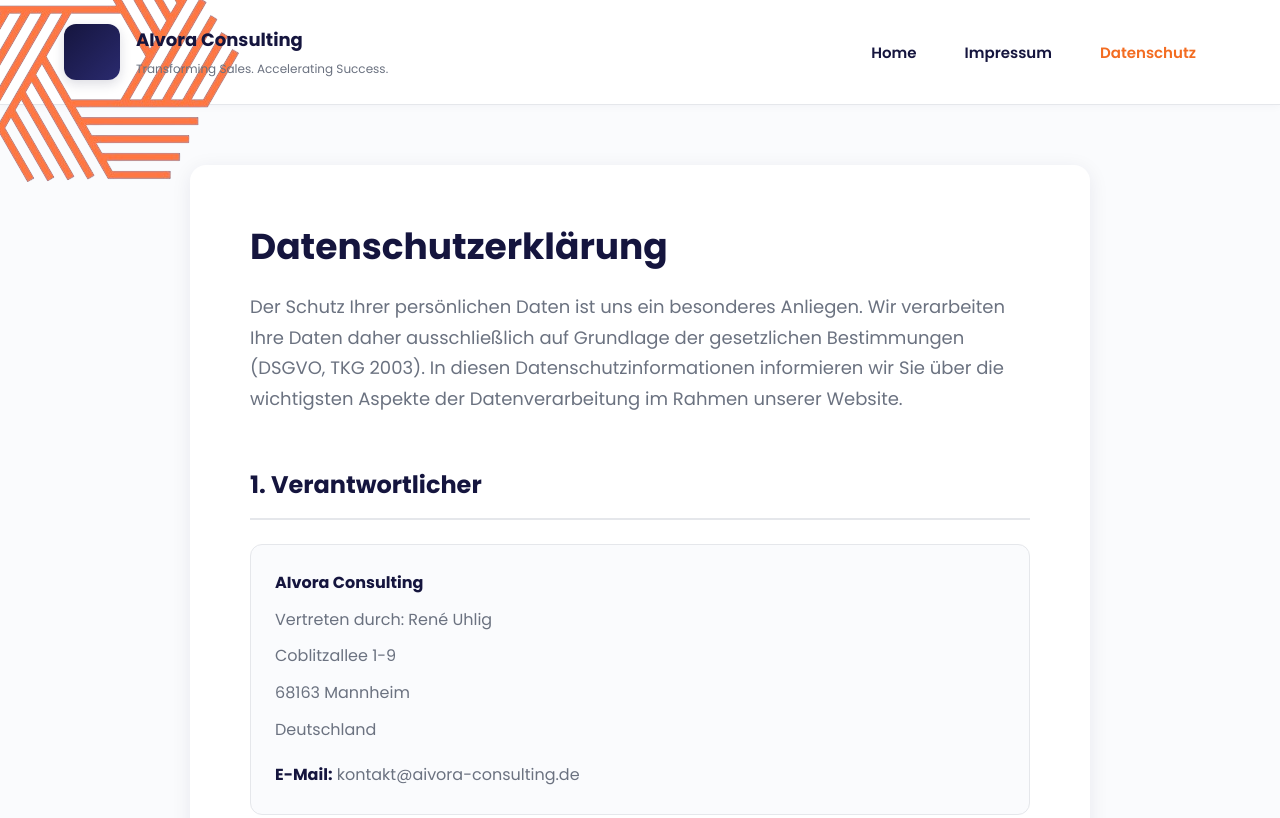
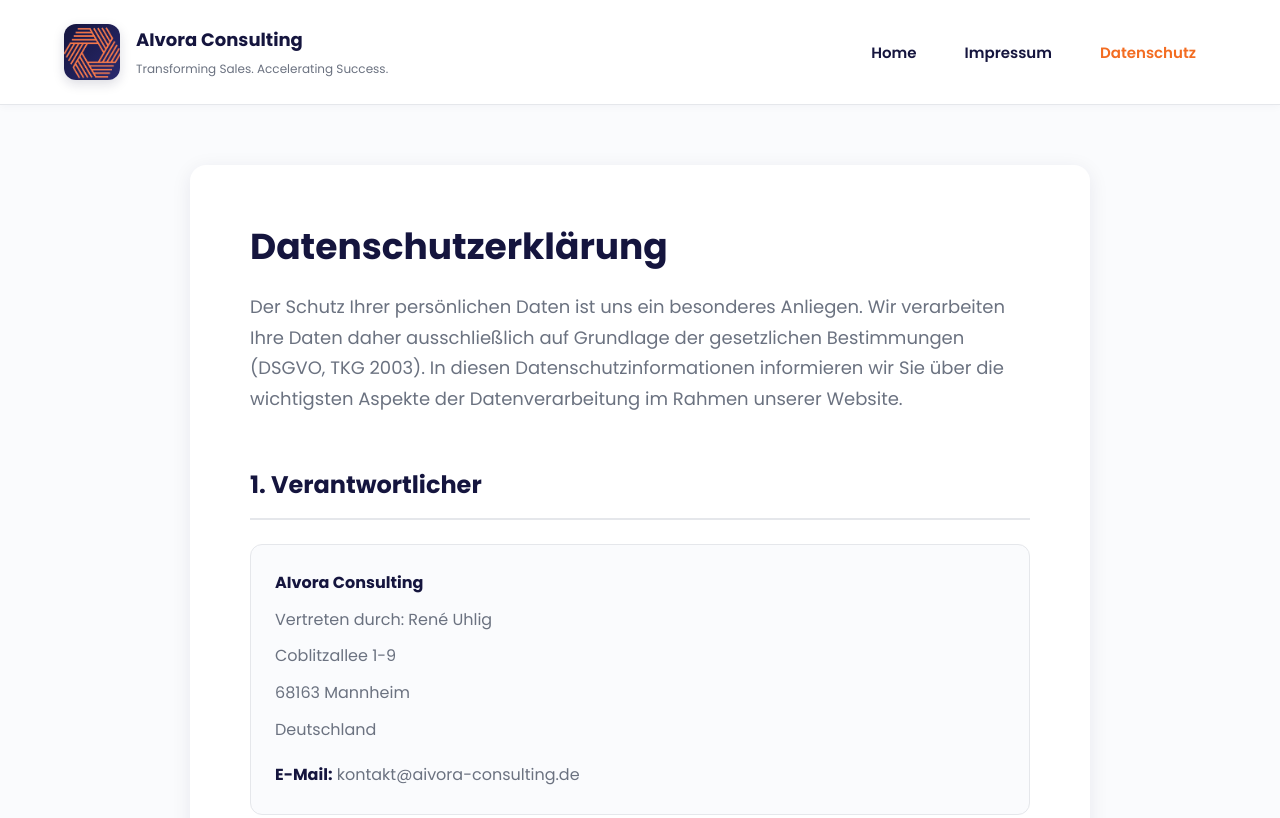
Before and after one commit to reneuhlig/aivora-consulting, a plain HTML site: page datenschutz.html in a window 1280 px wide. Shown: the top 818 px of the page. Drawn offline with Linux system fonts and the light colour scheme.

Commit message:
update design

```diff
--- a/datenschutz.html
+++ b/datenschutz.html
@@ -48,11 +48,10 @@
       display:flex;
       align-items:center;
       justify-content:center;
-      font-size:24px;
-      font-weight:700;
-      color:white;
+      overflow:hidden;
       box-shadow:0 4px 12px rgba(21,21,62,0.15);
     }
+    .logo img{width:100%; height:100%; object-fit:cover}
     .brand-text{display:flex; flex-direction:column}
     .brand-name{font-weight:700; font-size:18px; color:var(--dark)}
     .brand-tagline{font-size:12px; color:var(--muted); margin-top:2px}
```
Also changed, not shown: impressum.html (+2 -3 lines).
